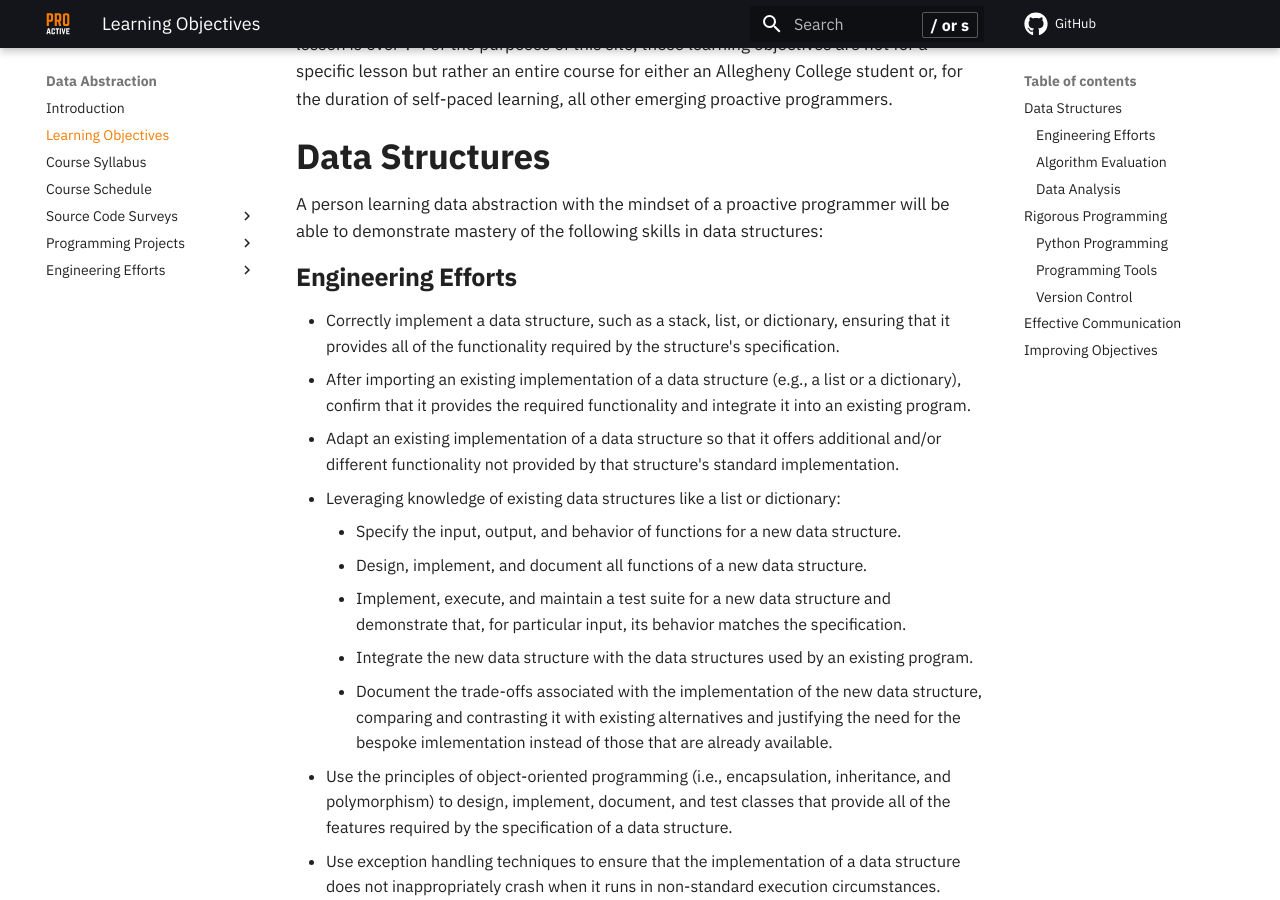
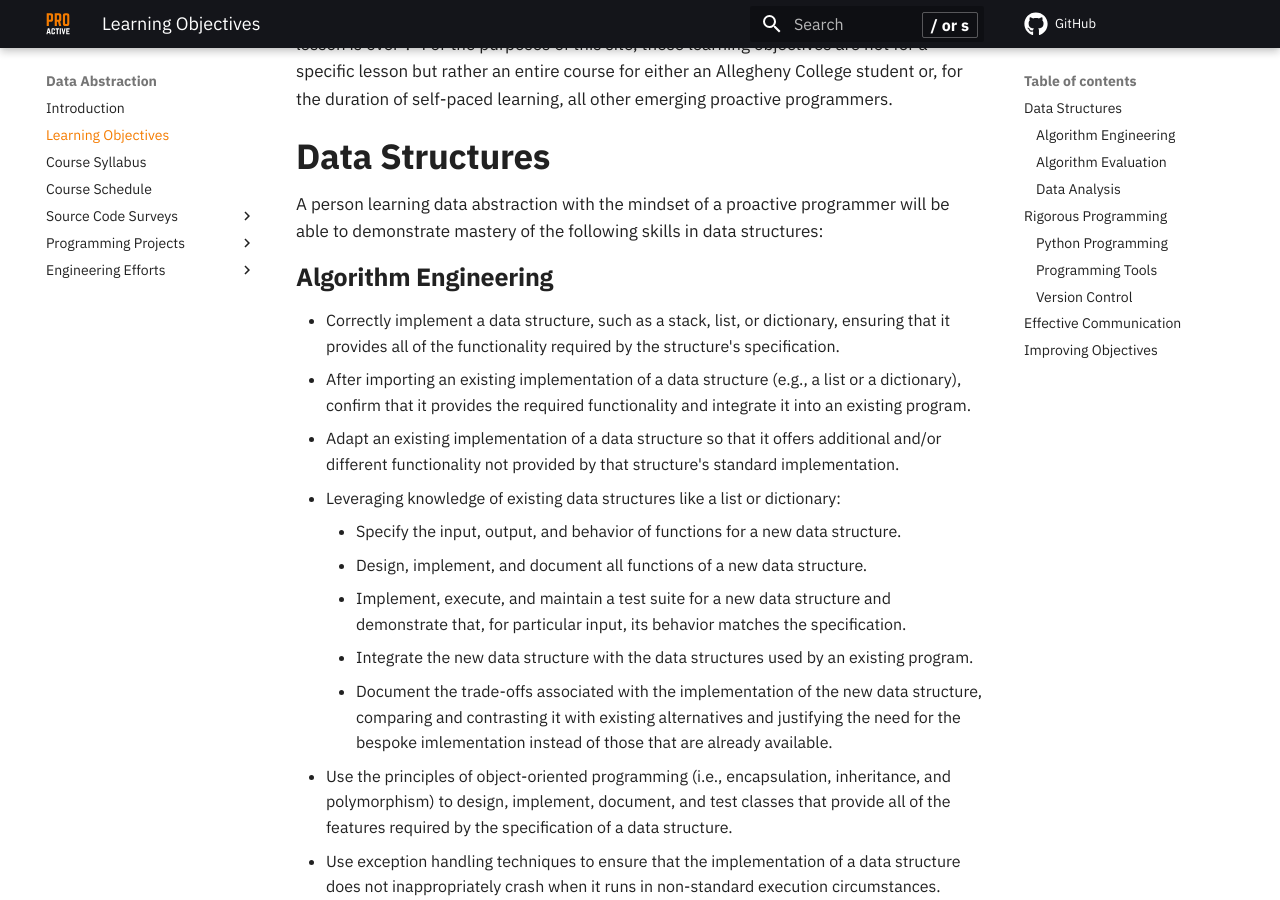
Before and after one commit to ProactiveProgrammers/www.proactiveprogrammers.com, an MkDocs documentation site: the page built from docs/data-abstraction/learning-objectives-data-abstraction.md, in a window 1280 px wide and 900 px high, scrolled down 306 px. Built offline with MkDocs 1.6.1 and Material for MkDocs 9.7.7, drawn with Linux system fonts in a browser that asks for light colours; comment, search, counter and statistics services are not loaded.

Commit message:
fix: Use "Algorithm Engineering" in learning-objectives-data-abstraction.

```diff
--- a/docs/data-abstraction/learning-objectives-data-abstraction.md
+++ b/docs/data-abstraction/learning-objectives-data-abstraction.md
@@ -7,7 +7,7 @@
 A person learning data abstraction with the mindset of a proactive programmer
 will be able to demonstrate mastery of the following skills in data structures:
 
-### Engineering Efforts
+### Algorithm Engineering
 
 - Correctly implement a data structure, such as a stack, list, or dictionary,
   ensuring that it provides all of the functionality required by the structure's
```
